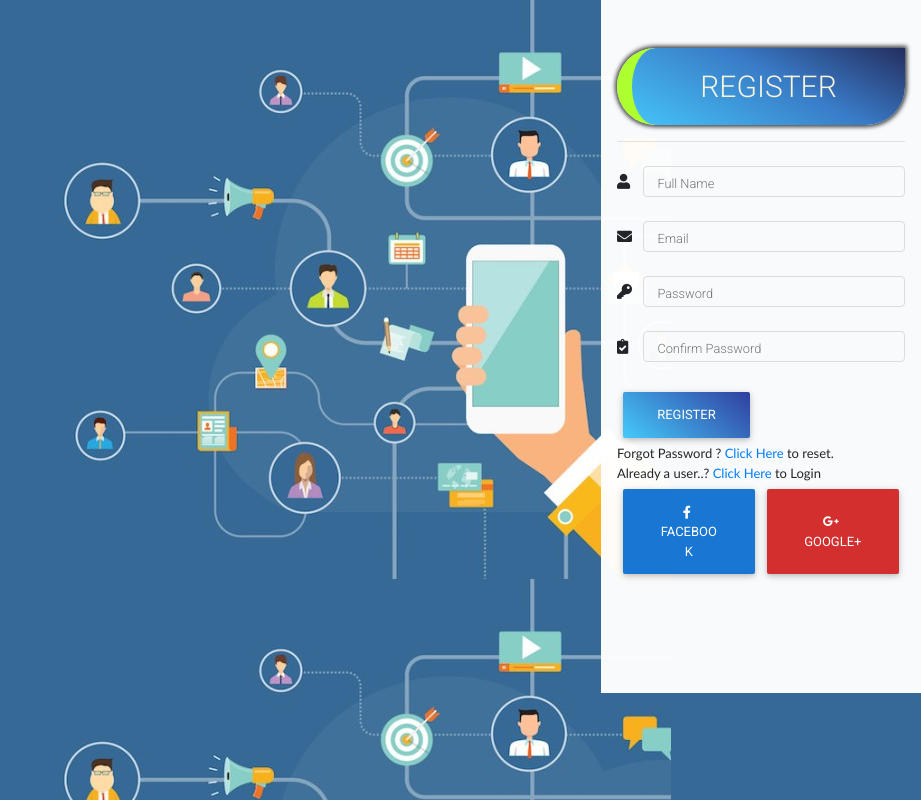
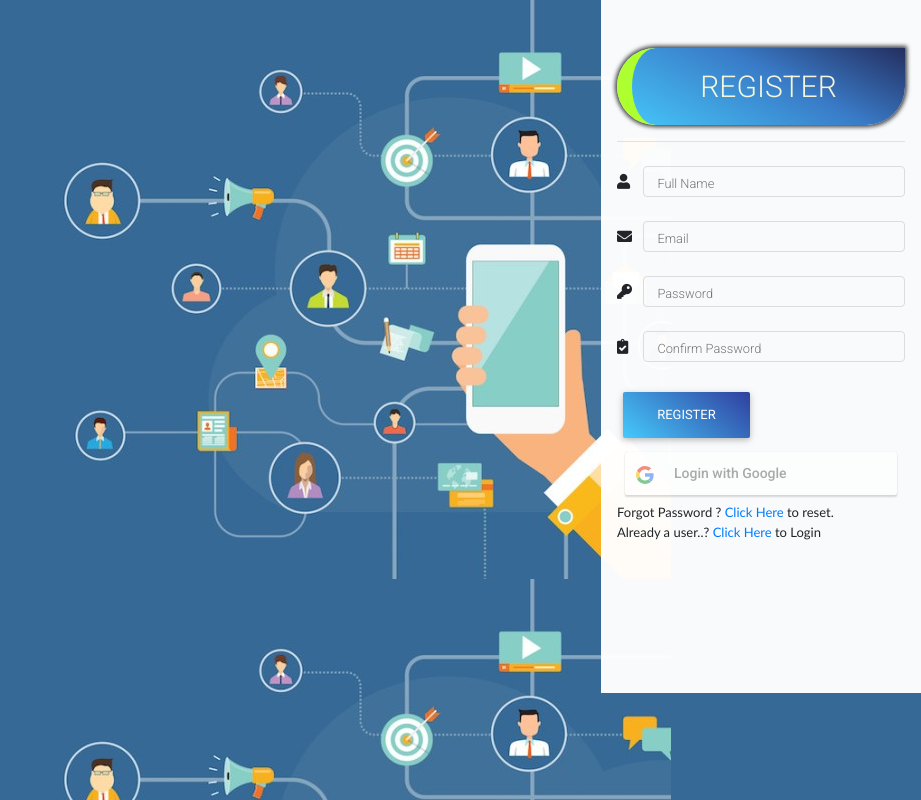
Before and after one commit to attainu/au5-proj-cp-20, a React (Create React App) app in the folder frontend/: page /register in a window 1280 px wide. Shown: the whole page, without its empty margins (359-1280 px from the left). Built offline with nearby package versions, Linux system fonts and the light colour scheme.

Commit message:
Google login

```diff
--- a/frontend/package.json
+++ b/frontend/package.json
@@ -11,6 +11,7 @@
     "mdbreact": "^4.27.0",
     "react": "^16.13.1",
     "react-dom": "^16.13.1",
+    "react-google-login": "^5.1.20",
     "react-redux": "^7.2.0",
     "react-router-dom": "^5.2.0",
     "react-scripts": "3.4.1",
--- a/frontend/src/components/login/login.js
+++ b/frontend/src/components/login/login.js
@@ -5,11 +5,16 @@ import { MDBInput, MDBBtn } from "mdbreact";
 import { bindActionCreators } from "redux";
 import { connect } from "react-redux";
 import { sendLoginData } from "../../Redux/actions/login_actions";
+import { GoogleLogin } from "react-google-login";
 
 class Login extends React.Component {
   state = {
     email: "",
     password: "",
+  };
+
+  responseGoogle = (response) => {
+    console.log(response);
   };
 
   handleEmail(event) {
@@ -82,6 +87,15 @@ class Login extends React.Component {
                 Login
               </MDBBtn>
             </form>
+            <div className='social_login'>
+              <GoogleLogin
+                clientId='189392606316-gophi88gi150u8rg4b0gotokdfe36ufk.apps.googleusercontent.com'
+                buttonText='Login with Google'
+                onSuccess={this.responseGoogle}
+                onFailure={this.responseGoogle}
+                cookiePolicy={"single_host_origin"}
+              />
+            </div>
 
             <div className='info-div-login'>
               Not a Member Yet ..? <Link to='/register'>Click Here</Link> to
--- a/frontend/src/components/register/register.js
+++ b/frontend/src/components/register/register.js
@@ -5,6 +5,7 @@ import { bindActionCreators } from "redux";
 import { connect } from "react-redux";
 import { MDBInput, MDBBtn, MDBIcon } from "mdbreact";
 import { sendSignupData } from "../../Redux/actions/register_action";
+import { GoogleLogin } from "react-google-login";
 
 class Register extends React.Component {
   state = {
@@ -16,6 +17,10 @@ class Register extends React.Component {
       password_error: "",
       c_password_error: "",
     },
+  };
+
+  responseGoogle = (response) => {
+    console.log(response);
   };
 
   handleName(event) {
@@ -42,12 +47,19 @@ class Register extends React.Component {
     }
     if (password === confirm_password) {
       this.setState({ error_msg: { c_password_error: "" } });
+      this.setState({ confirm_password: event.target.value });
     }
   }
   handleClick = (event) => {
     event.preventDefault();
     event.target.className += " was-validated";
-    if (this.state.confirm_password !== "") {
+    console.log(this.state);
+    if (
+      this.state.name.length !== 0 &&
+      this.state.email.length !== 0 &&
+      this.state.password.length !== 0 &&
+      this.state.confirm_password.length !== 0
+    ) {
       this.props.sendSignupData(this.state);
     }
   };
@@ -126,21 +138,21 @@ class Register extends React.Component {
                 Register
               </MDBBtn>
             </form>
+            <div className='social_register'>
+              <GoogleLogin
+                clientId='189392606316-gophi88gi150u8rg4b0gotokdfe36ufk.apps.googleusercontent.com'
+                buttonText='Login with Google'
+                onSuccess={this.responseGoogle}
+                onFailure={this.responseGoogle}
+                cookiePolicy={"single_host_origin"}
+              />
+            </div>
             <div className='info-div-login'>
-              Forgot Password ? <Link>Click Here</Link> to reset.
+              Forgot Password ? <Link to='/forgot-password'>Click Here</Link> to
+              reset.
             </div>
             <div className='info-div-login'>
               Already a user..? <Link to='/login'>Click Here</Link> to Login
-            </div>
-            <div className='social'>
-              <MDBBtn social='fb' color='blue'>
-                <MDBIcon fab icon='facebook-f' className='pr-1' />
-                Facebook
-              </MDBBtn>
-              <MDBBtn social='gplus' color='red'>
-                <MDBIcon fab icon='google-plus-g' className='pr-1' />
-                Google+
-              </MDBBtn>
             </div>
           </div>
         </div>
--- a/frontend/src/styles/login/login.css
+++ b/frontend/src/styles/login/login.css
@@ -38,7 +38,16 @@ body {
   font-size: small;
 }
 
-.social {
+.social_login {
   display: flex;
-  flex-direction: row;
+  justify-content: center;
+  flex-direction: column;
+  padding: 1rem;
 }
+
+.social_register {
+  display: flex;
+  justify-content: center;
+  flex-direction: column;
+  padding: 0.5rem;
+}
```
Also changed, not shown: 1 other file (tests, documents, lock files or other folders).
